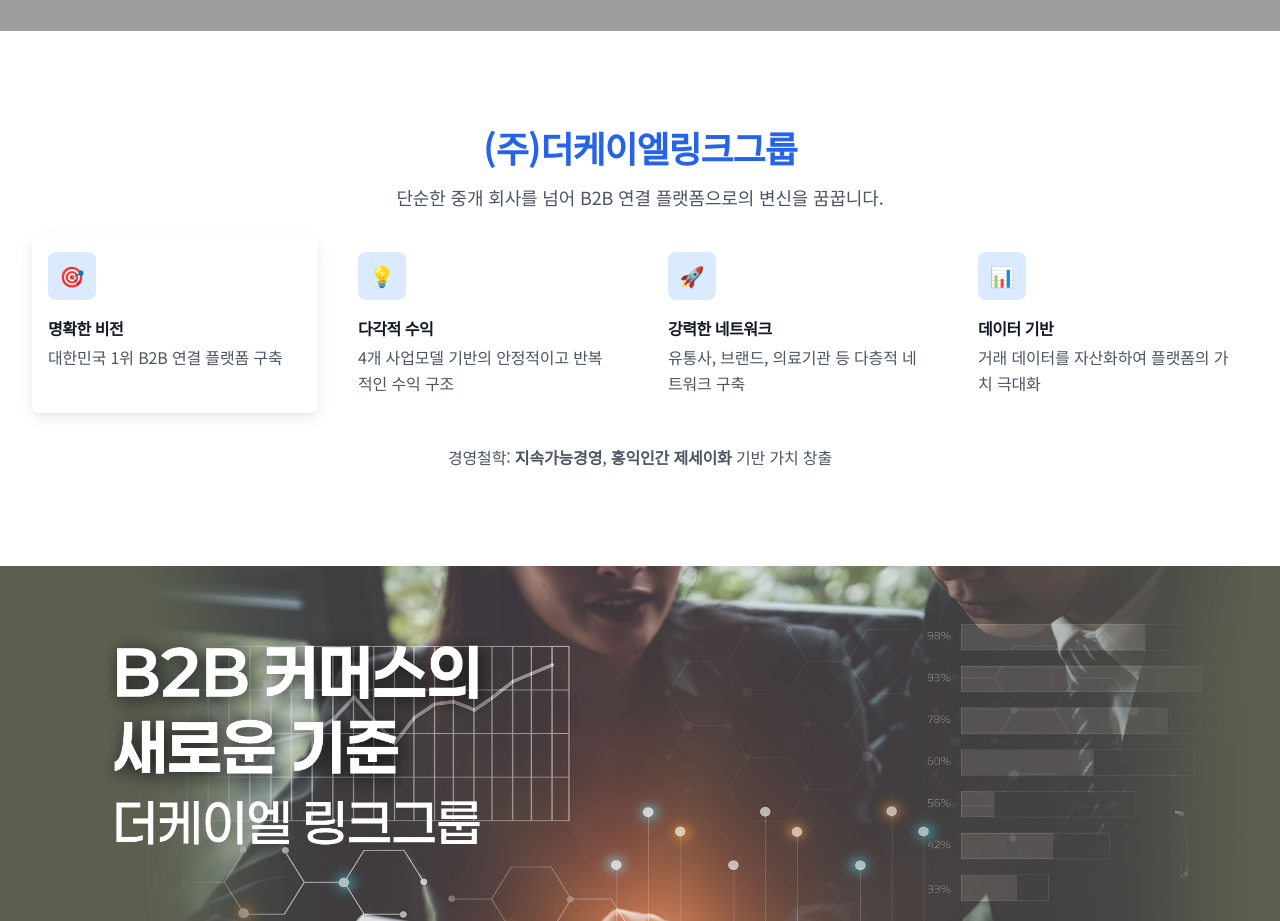
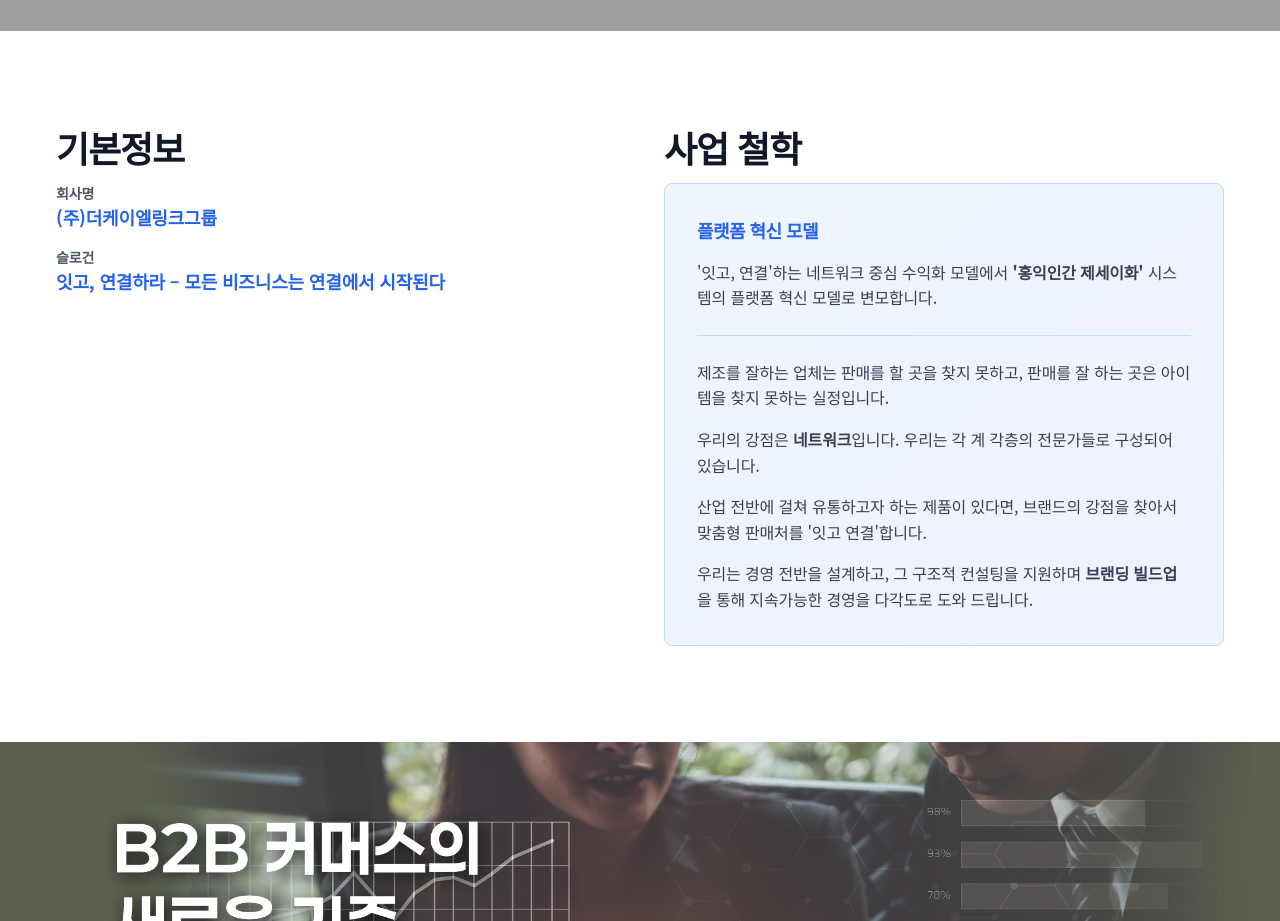
Before and after one commit to longbe00-mj/hompage_kl, a Next.js app: page / in a window 1280 px wide. Shown: the part 880-1801 px from the top of the page. Built offline with nearby package versions, Linux system fonts and the light colour scheme; grey boxes are pictures that could not be loaded.

Commit message:
feat: update intro section with company philosophy

```diff
--- a/src/components/sections/IntroSection.tsx
+++ b/src/components/sections/IntroSection.tsx
@@ -1,87 +1,60 @@
 'use client';
 
 import { companyInfo } from '@/config/company';
-import useInView from '@/hooks/useInView';
 
 export default function IntroSection() {
-  const { ref, isInView } = useInView();
 
   return (
-    <section className="py-16 md:py-24 bg-white" ref={ref}>
-      <div className="px-4 md:px-8">
-        <div className="w-full">
-          <div className="grid grid-cols-1 gap-12 items-center">
+    <section className="py-16 md:py-24 bg-white">
+      <div className="container">
+        <div className="grid grid-cols-1 md:grid-cols-2 gap-12">
           <div>
-              <h2 className="section-title text-center">
-                <span className="text-blue-600">{companyInfo.name}</span>
-              </h2>
-              <p className="text-gray-600 text-lg mb-6 leading-relaxed text-center">
-                단순한 중개 회사를 넘어 B2B 연결 플랫폼으로의 변신을 꿈꿉니다.
-              </p>
-
-              <div className="grid grid-cols-1 md:grid-cols-2 lg:grid-cols-4 gap-6 mb-8">
-                <div className={`flex flex-col gap-4 p-4 rounded-lg card-shadow-hover-soft hover:bg-blue-50 ${isInView ? 'show-up-slide-left' : ''}`}
-                  style={isInView ? { animationDelay: '0s' } : {}}
-                >
-                  <div className="flex-shrink-0 w-12 h-12 bg-blue-100 rounded-lg flex items-center justify-center">
-                    <span className="text-xl">🎯</span>
+            <h2 className="section-title mb-6">기본정보</h2>
+            <div className="space-y-4">
+              <div>
+                <p className="text-sm text-gray-600 font-semibold">회사명</p>
+                <p className="text-lg text-blue-600 font-semibold">{companyInfo.name}</p>
               </div>
               <div>
-                    <h3 className="font-semibold text-gray-900 mb-1">명확한 비전</h3>
-                    <p className="text-gray-600">
-                      대한민국 1위 B2B 연결 플랫폼 구축
-                    </p>
+                <p className="text-sm text-gray-600 font-semibold">슬로건</p>
+                <p className="text-lg text-blue-600 font-semibold">{companyInfo.tagline}</p>
+              </div>
             </div>
           </div>
 
-                <div className={`flex flex-col gap-4 p-4 rounded-lg hover:bg-blue-50 hover:shadow-md transition-all duration-300 hover:-translate-y-1 ${isInView ? 'show-up-slide-left' : ''}`}
-                  style={isInView ? { animationDelay: '0.1s' } : {}}
-                >
-                  <div className="flex-shrink-0 w-12 h-12 bg-blue-100 rounded-lg flex items-center justify-center">
-                    <span className="text-xl">💡</span>
+          <div>
+            <h2 className="section-title mb-6">사업 철학</h2>
+            <div className="space-y-6 bg-gradient-to-br from-blue-50 to-indigo-50 rounded-lg border border-blue-200 p-8">
+              <div>
+                <h3 className="text-lg font-semibold text-blue-600 mb-4">플랫폼 혁신 모델</h3>
+                <p className="text-gray-700 mb-4 font-medium">
+                  '잇고, 연결'하는 네트워크 중심 수익화 모델에서 <strong>'홍익인간 제세이화'</strong> 시스템의 플랫폼 혁신 모델로 변모합니다.
+                </p>
+              </div>
+
+              <div className="border-t border-blue-200 pt-6 space-y-4">
+                <div>
+                  <p className="text-gray-700">
+                    제조를 잘하는 업체는 판매를 할 곳을 찾지 못하고, 판매를 잘 하는 곳은 아이템을 찾지 못하는 실정입니다.
+                  </p>
                 </div>
                 <div>
-                    <h3 className="font-semibold text-gray-900 mb-1">다각적 수익</h3>
-                    <p className="text-gray-600">
-                      4개 사업모델 기반의 안정적이고 반복적인 수익 구조
+                  <p className="text-gray-700">
+                    우리의 강점은 <strong>네트워크</strong>입니다. 우리는 각 계 각층의 전문가들로 구성되어 있습니다.
                   </p>
                 </div>
-                </div>
-
-                <div className={`flex flex-col gap-4 p-4 rounded-lg hover:bg-blue-50 hover:shadow-md transition-all duration-300 hover:-translate-y-1 ${isInView ? 'show-up-slide-left' : ''}`}
-                  style={isInView ? { animationDelay: '0.2s' } : {}}
-                >
-                  <div className="flex-shrink-0 w-12 h-12 bg-blue-100 rounded-lg flex items-center justify-center">
-                    <span className="text-xl">🚀</span>
+                <div>
+                  <p className="text-gray-700">
+                    산업 전반에 걸쳐 유통하고자 하는 제품이 있다면, 브랜드의 강점을 찾아서 맞춤형 판매처를 '잇고 연결'합니다.
+                  </p>
                 </div>
                 <div>
-                    <h3 className="font-semibold text-gray-900 mb-1">강력한 네트워크</h3>
-                    <p className="text-gray-600">
-                      유통사, 브랜드, 의료기관 등 다층적 네트워크 구축
-                    </p>
-                  </div>
-                </div>
-
-                <div className={`flex flex-col gap-4 p-4 rounded-lg hover:bg-blue-50 hover:shadow-md transition-all duration-300 hover:-translate-y-1 ${isInView ? 'show-up-slide-left' : ''}`}
-                  style={isInView ? { animationDelay: '0.3s' } : {}}
-                >
-                  <div className="flex-shrink-0 w-12 h-12 bg-blue-100 rounded-lg flex items-center justify-center">
-                    <span className="text-xl">📊</span>
-                  </div>
-                  <div>
-                    <h3 className="font-semibold text-gray-900 mb-1">데이터 기반</h3>
-                    <p className="text-gray-600">
-                      거래 데이터를 자산화하여 플랫폼의 가치 극대화
+                  <p className="text-gray-700">
+                    우리는 경영 전반을 설계하고, 그 구조적 컨설팅을 지원하며 <strong>브랜딩 빌드업</strong>을 통해 지속가능한 경영을 다각도로 도와 드립니다.
                   </p>
                 </div>
               </div>
             </div>
-
-              <p className="text-gray-600 text-center">
-                경영철학: <strong>지속가능경영</strong>, <strong>홍익인간 제세이화</strong> 기반 가치 창출
-              </p>
-            </div>
-
           </div>
         </div>
       </div>
```
Lines whose indentation alone changed are shown as unchanged.
